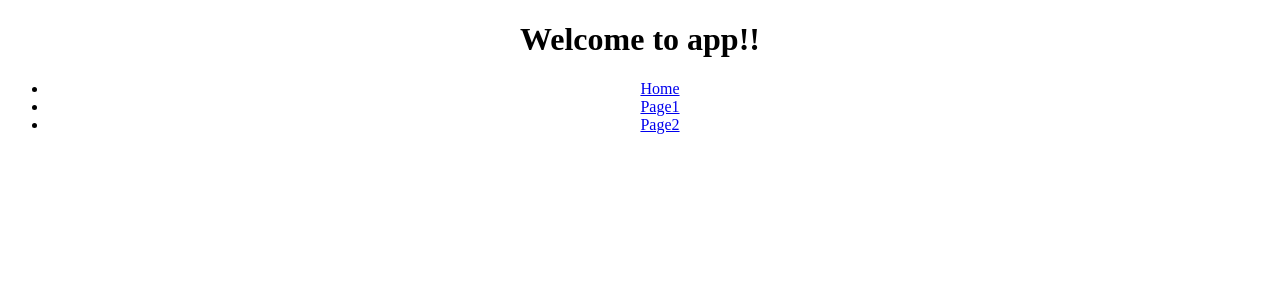
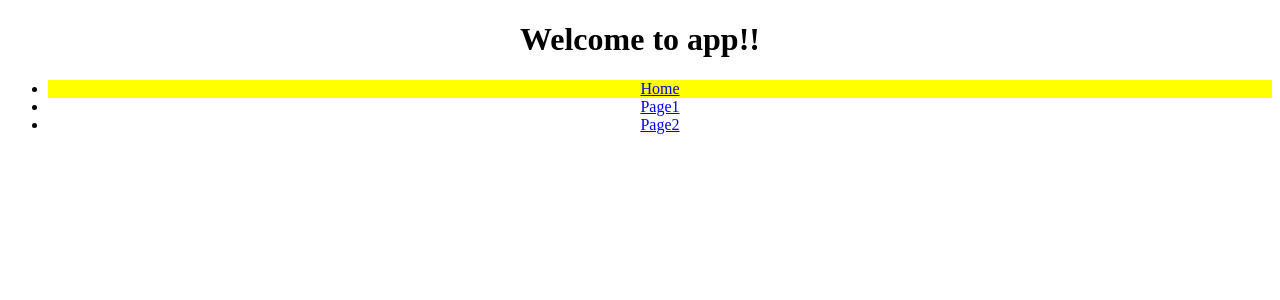
Before and after one commit to brchen777/demo20170611, an Angular app: page / in a window 1280 px wide. Shown: the top 300 px of the page. Built offline with nearby package versions, Linux system fonts and the light colour scheme.

Commit message:
練習 routerLinkActive 與 routerLinkActiveOptions 用法

```diff
--- a/src/app/app.component.html
+++ b/src/app/app.component.html
@@ -4,9 +4,15 @@
     Welcome to {{title}}!!
   </h1>
   <ul>
-    <li><a routerLink="/">Home</a></li>
-    <li><a [routerLink]="['/page1']">Page1</a></li>
-    <li><a [routerLink]="['/', 'page2']">Page2</a></li>
+    <li routerLinkActive="active" [routerLinkActiveOptions]="{exact: true}">
+      <a routerLink="/">Home</a>
+    </li>
+    <li routerLinkActive="active">
+      <a [routerLink]="['/page1']">Page1</a>
+    </li>
+    <li routerLinkActive="active">
+      <a [routerLink]="['/', 'page2']">Page2</a>
+    </li>
   </ul>
 </div>
 
--- a/src/styles.css
+++ b/src/styles.css
@@ -1 +1,4 @@
 /* You can add global styles to this file, and also import other style files */
+.active {
+  background-color: yellow;
+}
```
